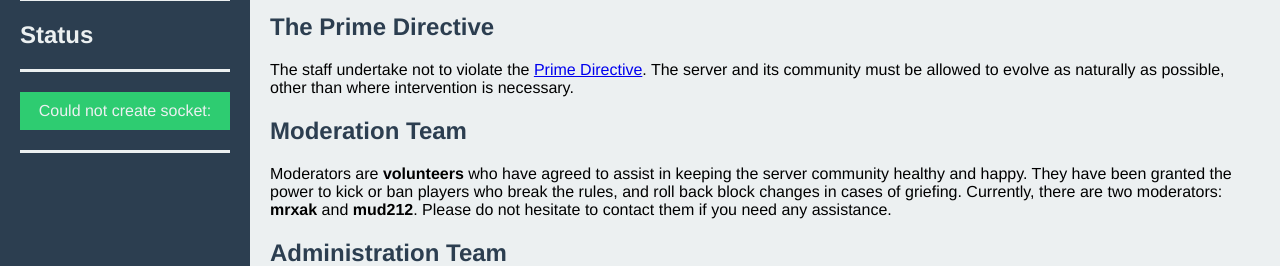
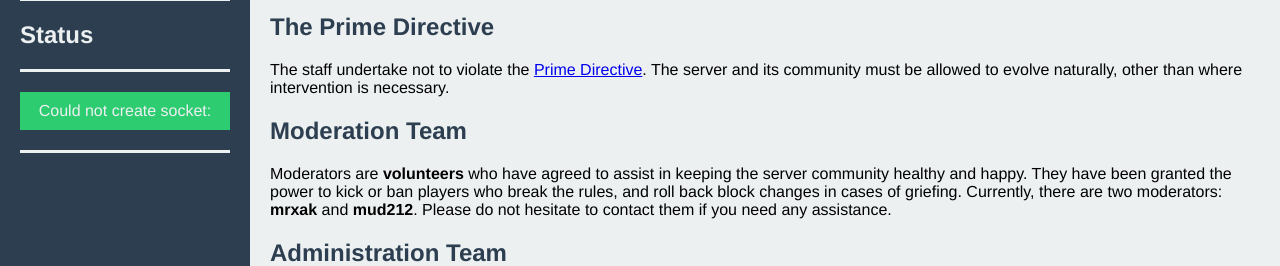
Before and after one commit to prophile/minecraft.nfreader.net, a PHP site: page / in a window 1280 px wide. Shown: the part 523-789 px from the top of the page. Run offline with PHP 8.4, Linux system fonts and the light colour scheme; data that the repository does not hold is empty; some libraries are stand-ins or nearby versions.

Commit message:
Simplify the naturality constraint
This is just a matter of shrinking the text without changing the
semantics.

```diff
--- a/index.php
+++ b/index.php
@@ -30,7 +30,7 @@
           <h1>The Prime Directive</h1>
   </div>
 
-  <p>The staff undertake not to violate the <a href="http://en.wikipedia.org/wiki/Prime_Directive">Prime Directive</a>. The server and its community must be allowed to evolve as naturally as possible, other than where intervention is necessary.</p>
+  <p>The staff undertake not to violate the <a href="http://en.wikipedia.org/wiki/Prime_Directive">Prime Directive</a>. The server and its community must be allowed to evolve naturally, other than where intervention is necessary.</p>
 
     <div class="section-header" id="moderators">
           <h1>Moderation Team</h1>
```
